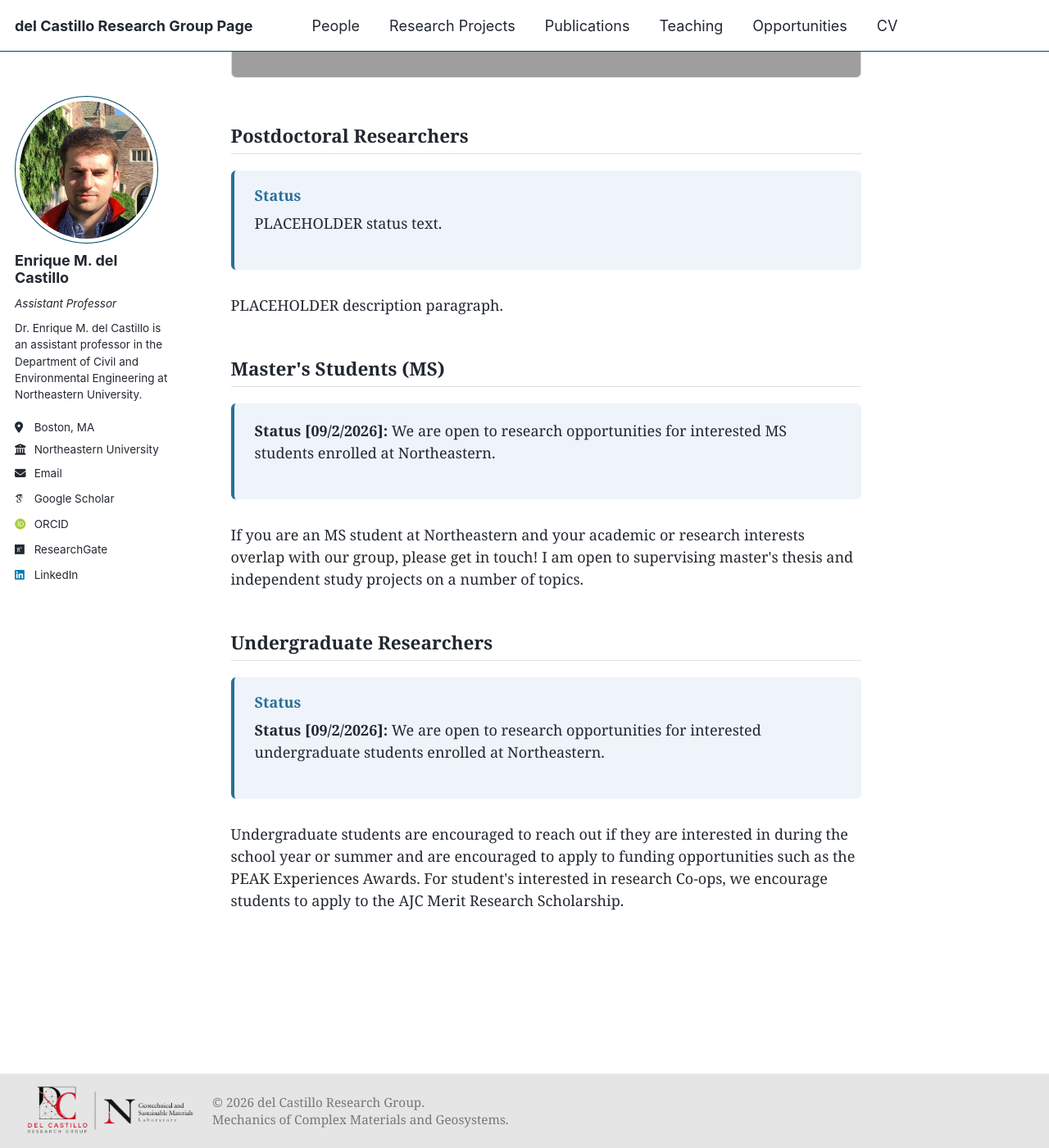
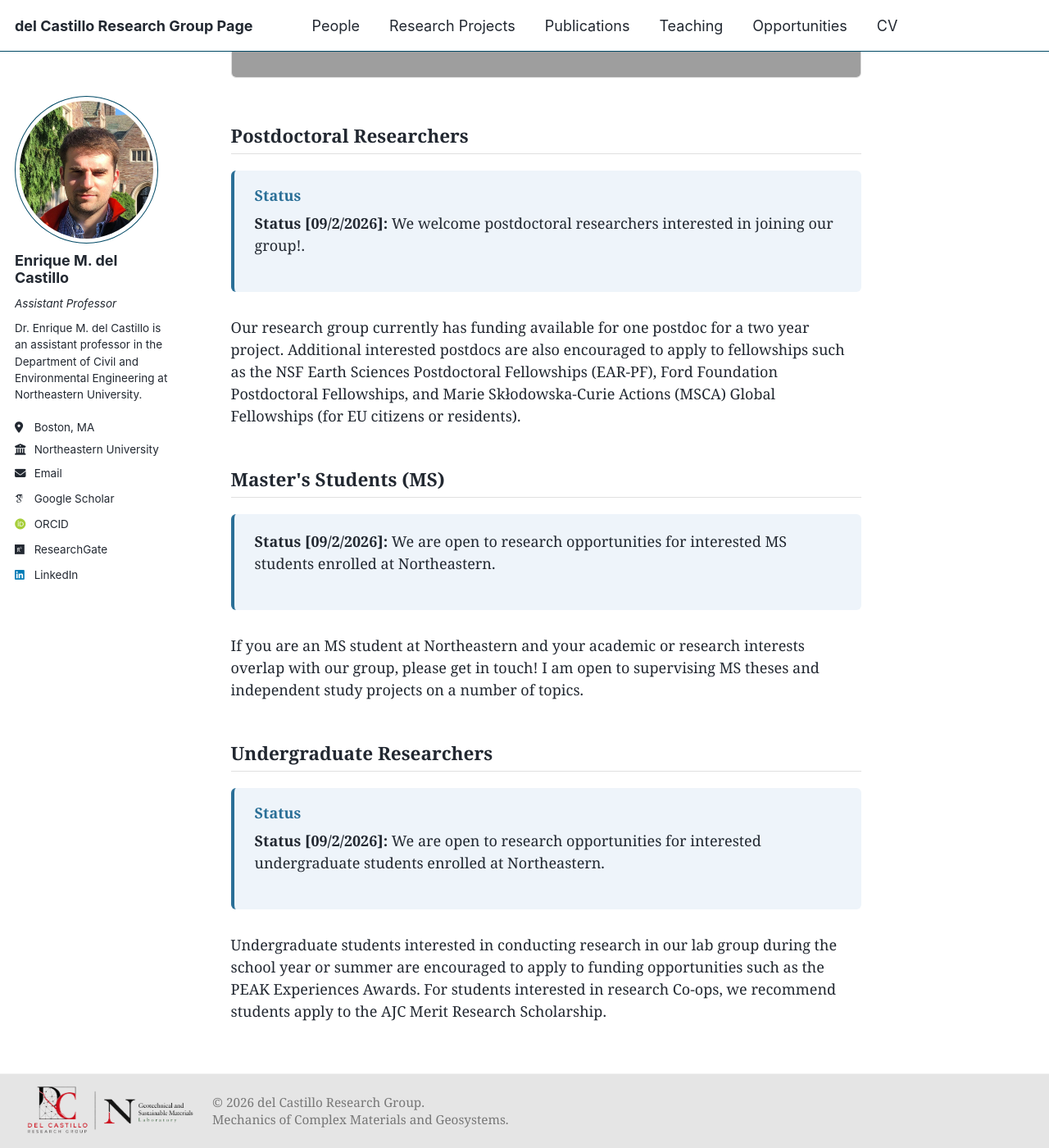
Before and after one commit to emdc19/emdcwebsite, a Jekyll site: the page built from _pages/opportunities.md, in a window 1280 px wide and 1400 px high, scrolled down 1045 px. Shown: the whole window at 82% size. Built offline with Jekyll 4.4.1, drawn with Linux system fonts in a browser that asks for light colours; some web fonts are replaced; a script that is not in the unit is left out.

Commit message:
Update opportunities.md

```diff
--- a/_pages/opportunities.md
+++ b/_pages/opportunities.md
@@ -20,9 +20,9 @@ author_profile: true
 <h2>Postdoctoral Researchers</h2>
 <div class="opportunity-status">
   <h3>Status</h3>
-  <p>PLACEHOLDER status text.</p>
+   <p><strong>Status [09/2/2026]:</strong> We welcome postdoctoral researchers interested in joining our group!.</p>
 </div>
-<p>PLACEHOLDER description paragraph.</p>
+<p> Our research group currently has funding available for one postdoc for a two year project. Additional interested postdocs are also encouraged to apply to fellowships such as the NSF Earth Sciences Postdoctoral Fellowships (EAR-PF), Ford Foundation Postdoctoral Fellowships, and Marie Skłodowska-Curie Actions (MSCA) Global Fellowships (for EU citizens or residents).</p>
 </div>
 
 <div class="opportunity-section">
@@ -30,7 +30,7 @@ author_profile: true
 <div class="opportunity-status">
   <p><strong>Status [09/2/2026]:</strong> We are open to research opportunities for interested MS students enrolled at Northeastern.</p>
 </div>
-<p>If you are an MS student at Northeastern and your academic or research interests overlap with our group, please get in touch! I am open to supervising master's thesis and independent study projects on a number of topics.</p>
+<p>If you are an MS student at Northeastern and your academic or research interests overlap with our group, please get in touch! I am open to supervising MS theses and independent study projects on a number of topics.</p>
 </div>
 
 <div class="opportunity-section">
@@ -39,5 +39,5 @@ author_profile: true
   <h3>Status</h3>
   <p><strong>Status [09/2/2026]:</strong> We are open to research opportunities for interested undergraduate students enrolled at Northeastern.</p>
 </div>
-<p>Undergraduate students are encouraged to reach out if they are interested in during the school year or summer and are encouraged to apply to funding opportunities such as the PEAK Experiences Awards. For student's interested in research Co-ops, we encourage students to apply to the AJC Merit Research Scholarship. </p>
+<p>Undergraduate students interested in conducting research in our lab group during the school year or summer are encouraged to apply to funding opportunities such as the PEAK Experiences Awards. For students interested in research Co-ops, we recommend students apply to the AJC Merit Research Scholarship. </p>
 </div>
```
